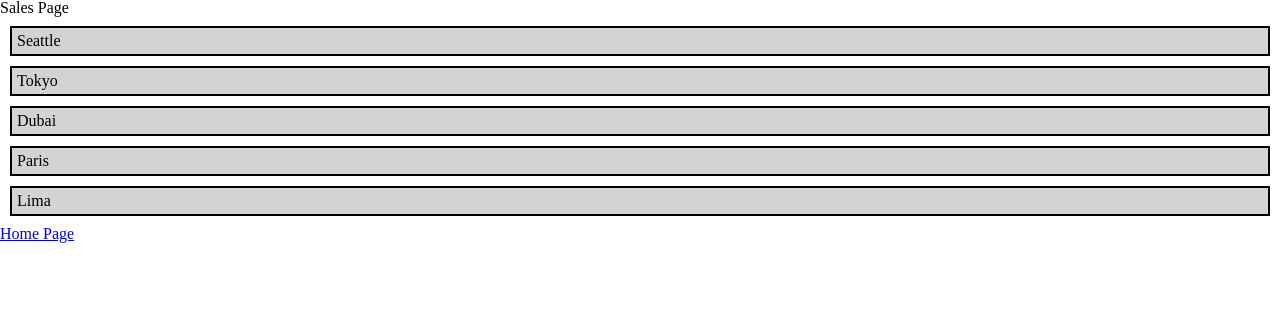
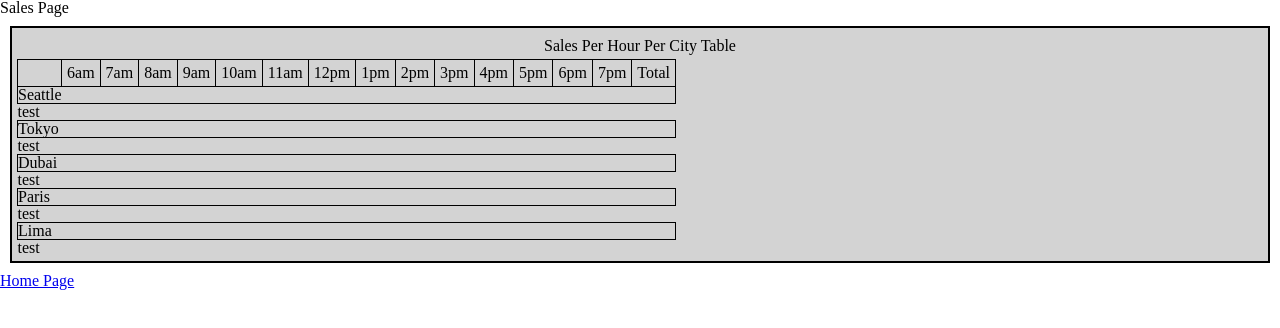
Before and after one commit to paneks19/salmon-cookies, a plain HTML site: page sales.html in a window 1280 px wide. Drawn offline with Linux system fonts and the light colour scheme.

Commit message:
begin rendering

```diff
--- a/css/style.css
+++ b/css/style.css
@@ -4,3 +4,26 @@ section {
     margin: 10px;
     padding: 5px;
 }
+
+h2 {
+    text-align: center;
+    padding: 5px;
+}
+
+/* tbody {
+    margin-left: 10%;
+    margin-right: 10%;
+    padding-left: 25%;
+}*/
+
+th {
+    text-emphasis: bold;
+    padding: 5px;
+    /* margin-left: 10%;
+    margin-right: 10%; */
+    border: solid black 1px;
+}
+
+tr {
+    border: solid black 1px;
+}
--- a/js/app.js
+++ b/js/app.js
@@ -187,11 +187,15 @@
 
 //global variables
 
-//var cityList = ['seattle', 'tokyo', 'dubai', 'paris', 'lima'];
+var cityRowHeader = ['Seattle', 'Tokyo', 'Dubai', 'Paris', 'Lima', 'Total'];
 var allCities = [];
-var hours = ['6am', '7am', '8am', '9am', '10am', '11am', '12pm', '1pm', '2pm', '3pm', '4pm', '5pm', '6pm', '7pm'];
+
+var hours = ['','6am', '7am', '8am', '9am', '10am', '11am', '12pm', '1pm', '2pm', '3pm', '4pm', '5pm', '6pm', '7pm','Total'];
+
 
 //constructor function
+
+City.allCities=[];
 
 function City (name, minimumCustomersPerHour, maximumCustomersPerHour, averageCookiesPerCustomer){
   this.name = name;
@@ -204,21 +208,23 @@ function City (name, minimumCustomersPerHour, maximumCustomersPerHour, averageCo
   this.customersPerHourArray = [];
   this.cookieSalesPerHourArray = [];
 
-  allCities.push(this);
+  City.allCities.push(this);
 
 }
 
 //prototypes
 
+//generate random number
 City.prototype.generateRandomNumber = function (){
 
-  for (var i=0; i<hours.length; i++){
+  for (var i=0; i<hours.length-2; i++){
     var randomNumber = Math.floor(Math.random() * (this.maximumCustomersPerHour - this.minimumCustomersPerHour + 1) + this.minimumCustomersPerHour);
 
     this.customersPerHourArray.push(randomNumber);
   }
 };
 
+//generate cookies per hour
 City.prototype.generateCookieSalesPerHour = function (){
 
   var cookieSalesThisHour = 0;
@@ -226,12 +232,20 @@ City.prototype.generateCookieSalesPerHour = function (){
   for (var i=0; i<this.customersPerHourArray.length; i++){
     cookieSalesThisHour = Math.ceil(this.customersPerHourArray[i] * this.averageCookiesPerCustomer);
 
-    this.totalCookiesSoldDay += cookieSalesThisHour;
-
     this.cookieSalesPerHourArray.push(cookieSalesThisHour);
   }
 };
 
+//generate sales per day
+City.prototype.salesPerDay = function(){
+
+  for (var i=0; i<hours.length-2; i++);
+
+  this.totalCookiesSoldDay += this.generateCookieSalesPerHour();
+
+};
+
+//build table and render data
 City.prototype.renderRow = function (){
 
 };
@@ -239,15 +253,15 @@ City.prototype.renderRow = function (){
 
 //instances
 
-var seattle = new City('seattle', 23, 65, 6.3);
+var seattle = new City('Seattle', 23, 65, 6.3);
 
-var tokyo = new City('tokyo', 3 , 24, 1.2);
+var tokyo = new City('Tokyo', 3 , 24, 1.2);
 
-var dubai = new City('dubai', 11, 38, 2.3);
+var dubai = new City('Dubai', 11, 38, 2.3);
 
-var paris = new City('paris', 20, 38, 2.3);
+var paris = new City('Paris', 20, 38, 2.3);
 
-var lima = new City('lima', 2, 16, 4.6);
+var lima = new City('Lima', 2, 16, 4.6);
 
 
 //executables
@@ -267,11 +281,50 @@ paris.generateCookieSalesPerHour();
 lima.generateRandomNumber();
 lima.generateCookieSalesPerHour();
 
+//create table header
+var parentElementHead=document.getElementById('thead');
+var parentElementBody=document.getElementById('tbody');
+var parentElementFoot=document.getElementById('tfoot');
+
+function generateTableHeader(){
+  for (var i=0; i<hours.length; i++){
+    var thElement = document.createElement('th');
+    thElement.textContent = hours[i];
+    parentElementHead.appendChild(thElement);
+  }
+}
+
+generateTableHeader();
+
+//render table data
+
+City.prototype.renderData = function (){
+  this.salesPerDay(); //calls salesPerDay
+  var tr2Element = document.createElement('tr'); //creates a tr2Element
+  parentElementBody.appendChild(tr2Element); //appends to parent
+  var tdElement = document.createElement('td'); //creates a tdElement
+  tdElement.textContent = this.name; //
+  tr2Element.appendChild(tdElement);
+};
+
+function printSales(){
+  for(var i=0; i<hours.length; i++){
+    City.allCities[i].renderData();
+    var td2Element = document.createElement('td'); //create a tdElement
+    td2Element.textContent = 'test';
+    parentElementBody.appendChild(td2Element);
+
+
+
+  }
+}
+
+printSales();
 
 
 //console.log tests
 
-console.log(allCities);
+console.log(City.allCities);
 
 console.log('seattle', seattle.cookieSalesPerHourArray);
 console.log('seattle', seattle.totalCookiesSoldDay);
--- a/sales.html
+++ b/sales.html
@@ -8,7 +8,7 @@
     <body>
       <main>
         <h1>Sales Page</h1>
-        <section>
+        <!-- <section>
           <h2>Seattle</h2>
           <ul id="seattle"></ul>
         </section>
@@ -27,6 +27,14 @@
         <section>
           <h2>Lima</h2>
           <ul id="lima"></ul>
+        </section> -->
+        <section>
+          <h2>Sales Per Hour Per City Table</h2>
+          <table>
+            <thead id="thead"></thead>
+            <tbody id="tbody"></tbody>
+            <tfoot id="tfoot"></tfoot>
+          </table>
         </section>
       </main>
     </body>
```
